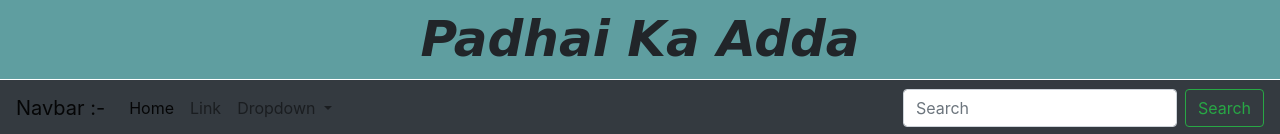
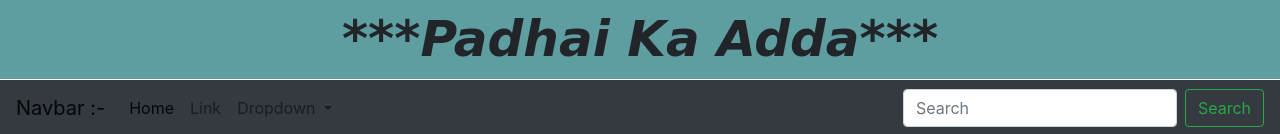
Before and after one commit to Kaushalpatil123/Padhaika-Adda.com, a plain HTML site: page index.html in a window 1280 px wide. Shown: the top 134 px of the page. Drawn offline with nearby package versions, Linux system fonts and the light colour scheme.

Commit message:
Update index.html

```diff
--- a/index.html
+++ b/index.html
@@ -25,7 +25,7 @@
 
 </html>
 
-      <header>Padhai Ka Adda</header>
+      <header>***Padhai Ka Adda***</header>
 
     <nav class="navbar navbar-expand-lg navbar-light bg-dark">
         <a class="navbar-brand" href="#">Navbar :-</a>
```
